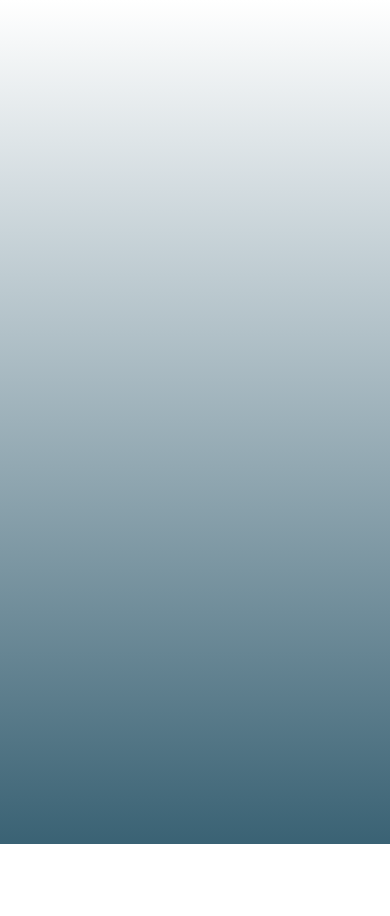
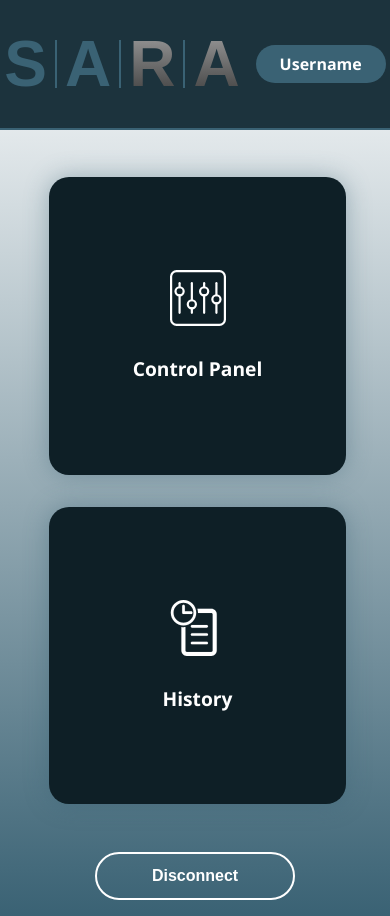
Before and after one commit to Guasmo/frontend_piensa, an Angular app: page /home in a window 390 px wide. Before the commit this address led to /. Before the commit the page ends 844 px from the top, so only its background shows below. Built offline with nearby package versions, Linux system fonts and the light colour scheme.

Commit message:
redesinged home page
redesinged page home desktop view and mobile view

```diff
--- a/src/app/app.routes.ts
+++ b/src/app/app.routes.ts
@@ -10,7 +10,7 @@ import { AuthGuard } from './auth/guards/auth-guard';
 
 export const routes: Routes = [
     { path: '', component: SplashScreen },
-    { path: 'deshboard/Home', component: DashboardHome},
+    { path: 'home', component: DashboardHome},
     { path: 'dashboard/control-panel', component: ControlPanel},
     { path: 'dashboard/history', component: History },
     { path: 'dashboard/select-panel', component: SelectPanel},
--- a/src/app/dashboard/dashboard-home/dashboard-home.css
+++ b/src/app/dashboard/dashboard-home/dashboard-home.css
@@ -1,25 +1,13 @@
-:host {
-  display: block;
-  min-height: 100vh;
-  display: flex;
-  justify-content: center;
-  background: linear-gradient(to bottom, #ffffff, #3A6274);
-  font-family: 'Segoe UI', sans-serif;
-  color: hsl(0, 0%, 0%);
-  overflow-x: hidden;
-  margin: 0;
-  padding: 0;
-}
-
-/* NAVBAR */
 .sara-navbar {
   width: 100%;
   display: flex;
-  flex-direction: column;
+  flex-direction: row;
   align-items: center;
-  justify-content: center;
+  justify-content: space-between;
   background-color: #1c333d;
-  padding: 1rem 2rem;
+  max-height: 130px;
+  gap: 1rem;
+  padding: 2rem;
   color: #fff;
   border-bottom: 2px solid #3A6274;
   box-sizing: border-box;
@@ -27,9 +15,8 @@
 
 .logo-section {
   display: flex;
-  justify-content: center;
-  align-items: center;
   width: 100%;
+  align-items: center; /* Vertically align items in desktop view */
   margin-bottom: 0.5rem;
 }
 
@@ -41,28 +28,25 @@
 
 .user-badge {
   background-color: #3A6274;
-  padding: 0.5rem 1.2rem;
-  border-radius: 20px;
-  font-weight: bold;
+  padding: 0.8rem 2rem;
   color: #fff;
   font-size: 1rem;
   text-align: center;
+  border-radius: 30px;
+  font-weight: 600;
+  /* MODIFICATION: Added margin for desktop view */
+  margin-left: auto;
 }
 
 /* CONTENT */
 .column-layout {
   display: flex;
-  flex-direction: column;
+  flex-direction: row;
+  margin-top: 8%;
   gap: 2rem;
   padding: 2rem;
   align-items: center;
-}
-
-.row {
-  display: flex;
-  flex-wrap: wrap;
   justify-content: center;
-  gap: 2rem;
 }
 
 .widget-card {
@@ -70,8 +54,8 @@
   color: #fff;
   border-radius: 20px;
   box-shadow: 0 0 25px rgba(58, 98, 116, 0.4);
-  width: 260px;
-  min-height: 180px;
+  width: 350px;
+  min-height: 240px;
   padding: 1.8rem;
   display: flex;
   justify-content: center;
@@ -100,68 +84,13 @@
   margin-top: 0.5rem;
 }
 
-/* FLIP CARD */
-.flip-card {
-  perspective: 1000px;
-  width: 260px;
-  height: 180px;
-}
-
-.flip-inner {
-  width: 100%;
-  height: 100%;
-  transition: transform 0.6s;
-  transform-style: preserve-3d;
-  position: relative;
-}
-
-.flip-card.flipped .flip-inner {
-  transform: rotateY(180deg);
-}
-
-.flip-front,
-.flip-back {
-  position: absolute;
-  width: 100%;
-  height: 100%;
-  border-radius: 20px;
-  background-color: #1a2d36;
-  display: flex;
-  flex-direction: column;
-  align-items: center;
-  justify-content: center;
-  padding: 1rem;
-  text-align: center;
-  box-shadow: inset 0 0 10px #3A6274;
-  color: #ffffff;
-  backface-visibility: hidden;
-}
-
-.icon {
-  display: flex;
-  justify-content: center;
-}
-
-.flip-front img.info-icon {
-  width: 48px;
-  height: 48px;
-  filter: drop-shadow(0 0 5px #3A6274);
-}
-
-.flip-back {
-  transform: rotateY(180deg);
-  background-color: #22343d;
-}
-
 /* FOOTER Y BOTÓN LOGOUT */
 .sara-footer {
   display: flex;
   justify-content: center;
   align-items: center;
-  padding: 1.5rem;
   margin-top: auto;
   background-color: transparent;
-  width: 100%;
 }
 
 .logout-btn {
@@ -183,51 +112,70 @@
   transform: scale(1.05);
 }
 
+.logout-btn-mobile {
+  display: none;
+}
+
+
+
 /* MEDIA QUERY PARA MOBILE */
 @media (max-width: 600px) {
+  /* MODIFICATION: Center the content of the navbar (the logo section) */
+  .sara-navbar {
+    justify-content: center;
+    padding: 1.5rem 1rem;
+  }
+
+  /* MODIFICATION: Stack logo and username vertically */
+  .logo-section {
+    flex-direction: column;
+    align-items: center;
+    gap: 0.8rem; /* Space between logo and username */
+    width: auto; /* Allow the section to fit its content */
+    margin-bottom: 0;
+  }
+
+  /* MODIFICATION: Remove margin for the badge in mobile view */
+  .user-badge {
+    margin-left: 0;
+    padding: 0.5rem 1.5rem;
+  }
+
   .column-layout {
     padding: 1rem;
-  }
-
-  .widget-card,
-  .flip-card {
-    width: 100%;
-    max-width: 320px;
+    flex-direction: row;
+    flex-wrap: wrap;
   }
 
   .logout-btn {
+    display: flex;
+    left: 20px;
     width: 100%;
-    max-width: 300px;
+    max-width: 200px;
     font-size: 1rem;
     padding: 0.8rem 1rem;
   }
 
+  .logout-btn-desktop {
+    display: flex;
+    display: none;
+  }
+  .logout-btn-mobile {
+    display: block;
+  }
+
   .sara-footer {
     padding: 1rem;
+    margin-top: 1rem;
+  }
+
+  .sara-content {
+    margin-left: 5px;
+    display: flex;
+  }
+
+  .widget-card {
+    max-width: 240px;
+    flex: 1 1 calc(50% - 2rem); /* Two cards per row with some spacing */
   }
 }
-.footer-buttons {
-  display: flex;
-  gap: 1.5rem;
-  justify-content: center;
-  align-items: center;
-  flex-wrap: wrap;
-}
-.save-btn {
-  background-color: transparent;
-  border: 2px solid #ffffff;
-  color: #ffffff;
-  padding: 0.8rem 2rem;
-  border-radius: 30px;
-  font-weight: 600;
-  font-size: 1rem;
-  cursor: pointer;
-  transition: all 0.3s ease;
-}
-
-.save-btn:hover {
-  background-color: #3A6274;
-  color: white;
-  box-shadow: 0 0 20px rgba(58, 98, 116, 0.6);
-  transform: scale(1.05);
-}
--- a/src/app/dashboard/dashboard-home/dashboard-home.html
+++ b/src/app/dashboard/dashboard-home/dashboard-home.html
@@ -1,31 +1,29 @@
-<!-- S.A.R.A. - Dashboard Home Layout Final -->
 <div class="sara-dashboard futuristic">
   <nav class="sara-navbar">
     <div class="logo-section">
       <app-logo></app-logo>
     </div>
+    <button class="logout-btn logout-btn-desktop" (click)="logout()">Disconnect</button>
     <span class="user-badge">{{ username }}</span>
   </nav>
 
   <main class="sara-content column-layout">
-    <div class="row">
     <div class="widget-card big-card" routerLink="/dashboard/select-panel">
       <div class="widget-icon">
         <img class="icon" src="assets/icons/control-panel.svg" alt="Control Icon">
       </div>
       <div class="widget-label">Control Panel</div>
     </div>
-    </div>
 
-    <div class="row">
     <div class="widget-card big-card" routerLink="/dashboard/history">
       <div class="widget-icon">
         <img class="icon" src="assets/icons/history.svg" alt="History" />
       </div>
       <div class="widget-label">History</div>
     </div>
-    </div>
-    <button class="logout-btn" (click)="logout()">Disconnect</button>
   </main>
 
+  <footer class="sara-footer">
+    <button class="logout-btn logout-btn-mobile" (click)="logout()">Disconnect</button>
+  </footer>
 </div>
--- a/src/app/dashboard/select-panel/select-panel.html
+++ b/src/app/dashboard/select-panel/select-panel.html
@@ -31,6 +31,6 @@
                 (pointerleave)="onButtonLeave($event)"
                 routerLink="/dashboard/control-panel"></button>
         </div>
-        <button class="back-button" routerLink="/dashboard">Back</button>
+        <button class="back-button" routerLink="/home">Back</button>
     </div>
 </div>
```
Lines whose indentation alone changed are shown as unchanged.
